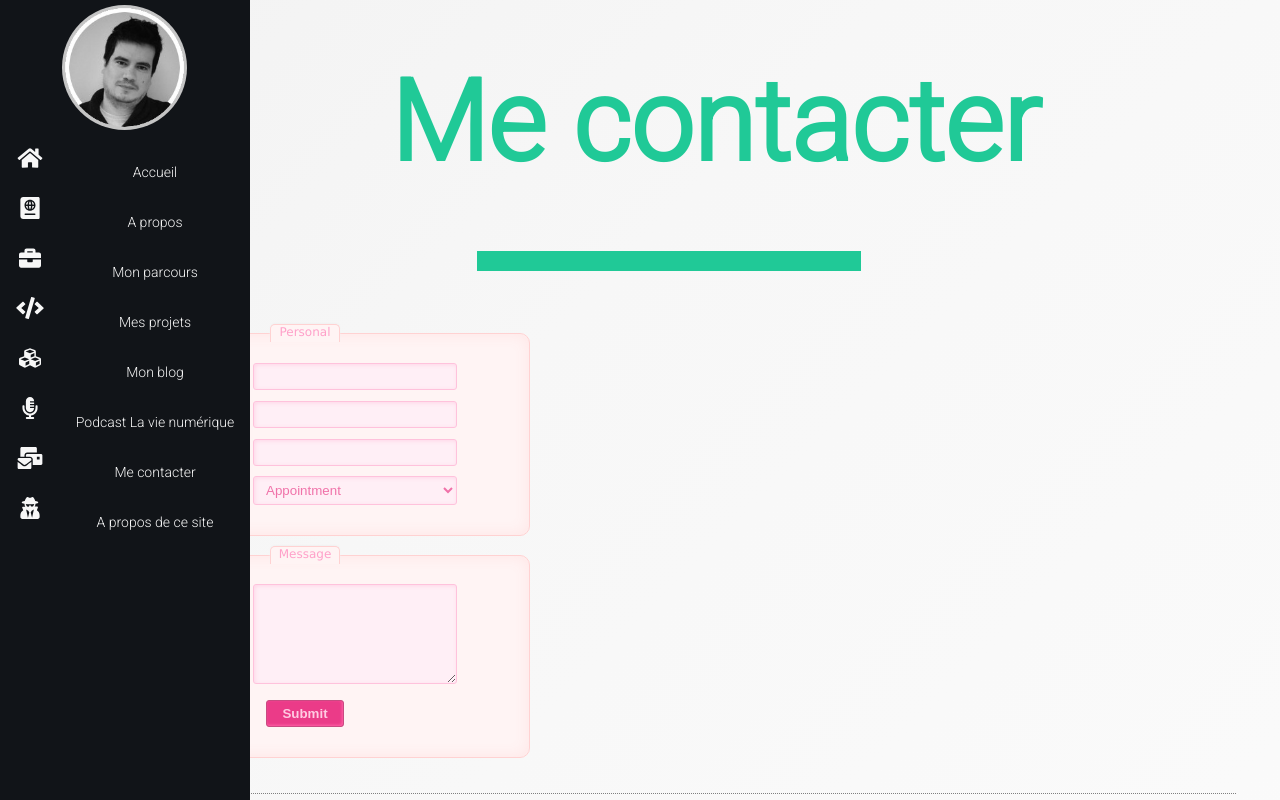
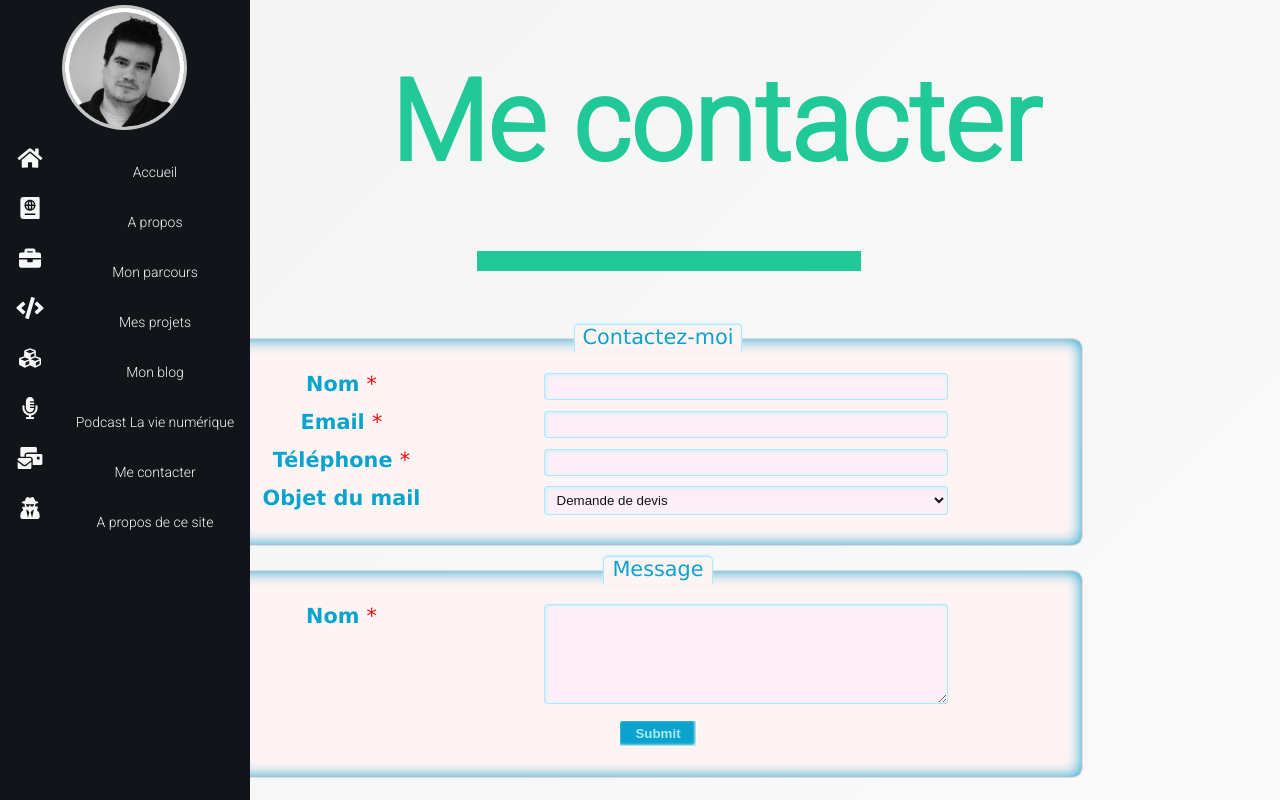
Before and after one commit to Louis-Allard/louisallard, a React (Create React App) app: page /#/contact in a window 1280 px wide. Shown: the top 800 px of the page. Built offline with nearby package versions, Linux system fonts and the light colour scheme.

Commit message:
Update frontend contact form.

```diff
--- a/src/Pages/Contact.js
+++ b/src/Pages/Contact.js
@@ -3,7 +3,7 @@ import ReactGA from 'react-ga';
 import Head from '../Components/Head';
 import Title from '../Components/Title';
 import Footer from '../Components/Footer';
-// import {contact} from '../lng/fr';
+import {contact} from '../lng/fr';
 
 const Contact = () => {
 /*     const [status, setStatus] = useState("Submit");
@@ -52,18 +52,18 @@ const Contact = () => {
     </form> */}
     <div class="form-style-3">
 <form>
-<fieldset><legend>Personal</legend>
-<label for="field1"><span>Name <span class="required">*</span></span><input type="text" class="input-field" name="field1" value="" /></label>
-<label for="field2"><span>Email <span class="required">*</span></span><input type="email" class="input-field" name="field2" value="" /></label>
-<label for="field3"><span>Phone <span class="required">*</span></span><input type="text" class="input-field" name="field3" value="" /></label>
-<label for="field4"><span>Subject</span><select name="field4" class="select-field">
-<option value="Appointment">Appointment</option>
-<option value="Interview">Interview</option>
-<option value="Regarding a post">Regarding a post</option>
+<fieldset><legend>{ contact.title }</legend>
+<label for="field1"><span>{ contact.label_name } <span class="required">*</span></span><input type="text" class="input-field" name="field1" value="" /></label>
+<label for="field2"><span>{ contact.label_email }  <span class="required">*</span></span><input type="email" class="input-field" name="field2" value="" /></label>
+<label for="field3"><span>{ contact.label_phone }  <span class="required">*</span></span><input type="text" class="input-field" name="field3" value="" /></label>
+<label for="field4"><span>{ contact.label_object } </span><select name="field4" class="select-field">
+<option value="Appointment">{ contact.label_object1 }</option>
+<option value="Interview">{ contact.label_object2 }</option>
+<option value="Regarding a post">{ contact.label_object3 }</option>
 </select></label>
 </fieldset>
-<fieldset><legend>Message</legend>
-<label for="field6"><span>Message <span class="required">*</span></span><textarea name="field6" class="textarea-field"></textarea></label>
+<fieldset><legend>{ contact.label_msg } </legend>
+<label for="field6"><span>{ contact.label_name } <span class="required">*</span></span><textarea name="field6" class="textarea-field"></textarea></label>
 <label><span> </span><input type="submit" value="Submit" /></label>
 </fieldset>
 </form>
--- a/src/styles/_settings.scss
+++ b/src/styles/_settings.scss
@@ -8,6 +8,8 @@ $color-3: #111418;
 $color-4: #e7e7e7;
 $color-5: #09a3cd;
 $color-6: #fff;
+$color-7: #aaeafc;
+$color-8: #c4f2ff;
 
 $margin-container: 300px;
 $margin-menu: 60px;
--- a/src/styles/components/_contact.scss
+++ b/src/styles/components/_contact.scss
@@ -5,7 +5,8 @@
     }
 
 .form-style-3{
-	max-width: 450px;
+    margin: auto;
+	max-width: 850px;
 	font-family: "Lucida Sans Unicode", "Lucida Grande", sans-serif;
 }
 .form-style-3 label{
@@ -14,10 +15,9 @@
 }
 .form-style-3 label > span{
 	float: left;
-	width: 100px;
-	color: #F072A9;
+	width: 175px;
+	color: $color-5;
 	font-weight: bold;
-	font-size: 13px;
 	text-shadow: 1px 1px 1px #fff;
 }
 .form-style-3 fieldset{
@@ -28,25 +28,24 @@
 	border: 1px solid #FFD2D2;
 	padding: 20px;
 	background: #FFF4F4;
-	box-shadow: inset 0px 0px 15px #FFE5E5;
-	-moz-box-shadow: inset 0px 0px 15px #FFE5E5;
-	-webkit-box-shadow: inset 0px 0px 15px #FFE5E5;
+	box-shadow: inset 0px 0px 15px $color-5;
+	-moz-box-shadow: inset 0px 0px 15px $color-5;
+	-webkit-box-shadow: inset 0px 0px 15px $color-5;
 }
 .form-style-3 fieldset legend{
-	color: #FFA0C9;
-	border-top: 1px solid #FFD2D2;
-	border-left: 1px solid #FFD2D2;
-	border-right: 1px solid #FFD2D2;
+	color: $color-5;
+	border-top: 1px solid $color-7;
+	border-left: 1px solid $color-7;
+	border-right: 1px solid $color-7;
 	border-radius: 5px 5px 0px 0px;
 	-webkit-border-radius: 5px 5px 0px 0px;
 	-moz-border-radius: 5px 5px 0px 0px;
 	background: #FFF4F4;
 	padding: 0px 8px 3px 8px;
-	box-shadow: -0px -1px 2px #F1F1F1;
-	-moz-box-shadow:-0px -1px 2px #F1F1F1;
-	-webkit-box-shadow:-0px -1px 2px #F1F1F1;
+	box-shadow: -0px -1px 2px $color-8;
+	-moz-box-shadow:-0px -1px 2px $color-8;
+	-webkit-box-shadow:-0px -1px 2px $color-8;
 	font-weight: normal;
-	font-size: 12px;
 }
 .form-style-3 textarea{
 	width:250px;
@@ -65,25 +64,25 @@
 	border-radius: 3px;
 	-webkit-border-radius: 3px;
 	-moz-border-radius: 3px;
-	border: 1px solid #FFC2DC;
+	border: 1px solid $color-7;
 	outline: none;
-	color: #F072A9;
+	color: $color-3;
 	padding: 5px 8px 5px 8px;
-	box-shadow: inset 1px 1px 4px #FFD5E7;
-	-moz-box-shadow: inset 1px 1px 4px #FFD5E7;
-	-webkit-box-shadow: inset 1px 1px 4px #FFD5E7;
+	box-shadow: inset 1px 1px 4px $color-8;
+	-moz-box-shadow: inset 1px 1px 4px $color-8;
+	-webkit-box-shadow: inset 1px 1px 4px $color-8;
 	background: #FFEFF6;
 	width:50%;
 }
 .form-style-3  input[type=submit],
 .form-style-3  input[type=button]{
-	background: #EB3B88;
-	border: 1px solid #C94A81;
+	background: $color-5;
+	border: 1px solid $color-6;
 	padding: 5px 15px 5px 15px;
-	color: #FFCBE2;
-	box-shadow: inset -1px -1px 3px #FF62A7;
-	-moz-box-shadow: inset -1px -1px 3px #FF62A7;
-	-webkit-box-shadow: inset -1px -1px 3px #FF62A7;
+	color: $color-7;
+	box-shadow: inset -1px -1px 3px $color-6;
+	-moz-box-shadow: inset -1px -1px 3px $color-6;
+	-webkit-box-shadow: inset -1px -1px 3px $color-6;
 	border-radius: 3px;
 	border-radius: 3px;
 	-webkit-border-radius: 3px;
```
Also changed, not shown: src/lng/fr.js.
